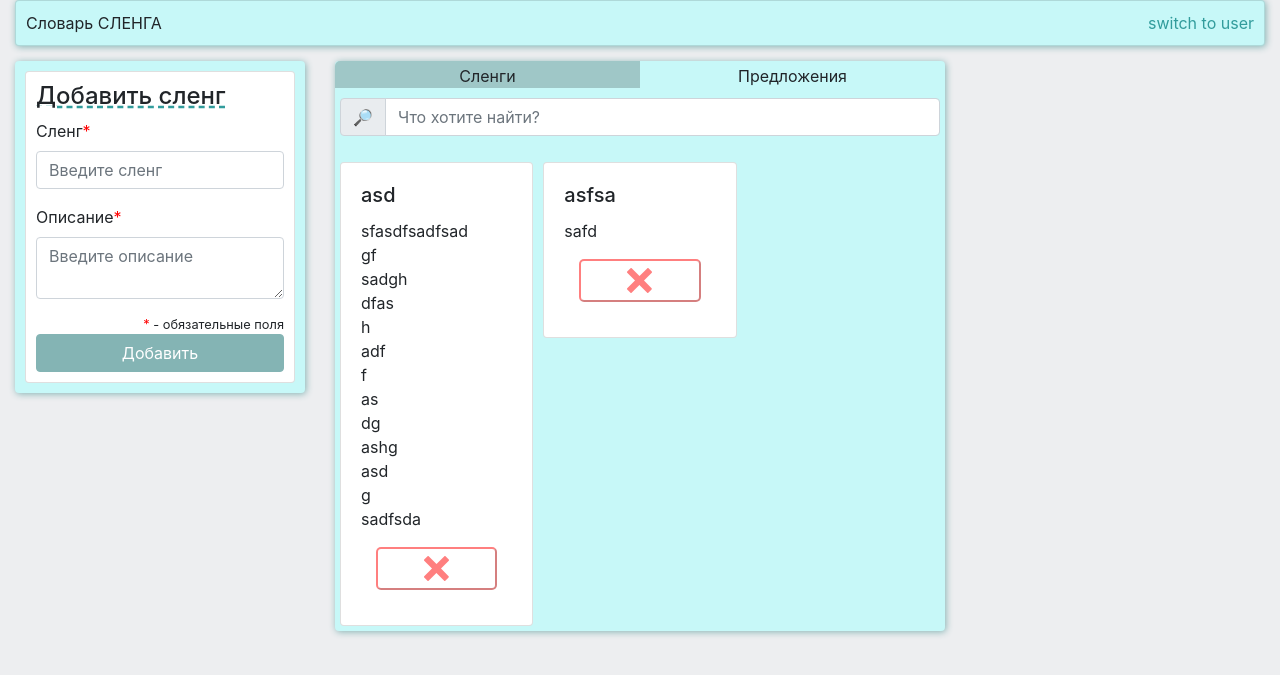
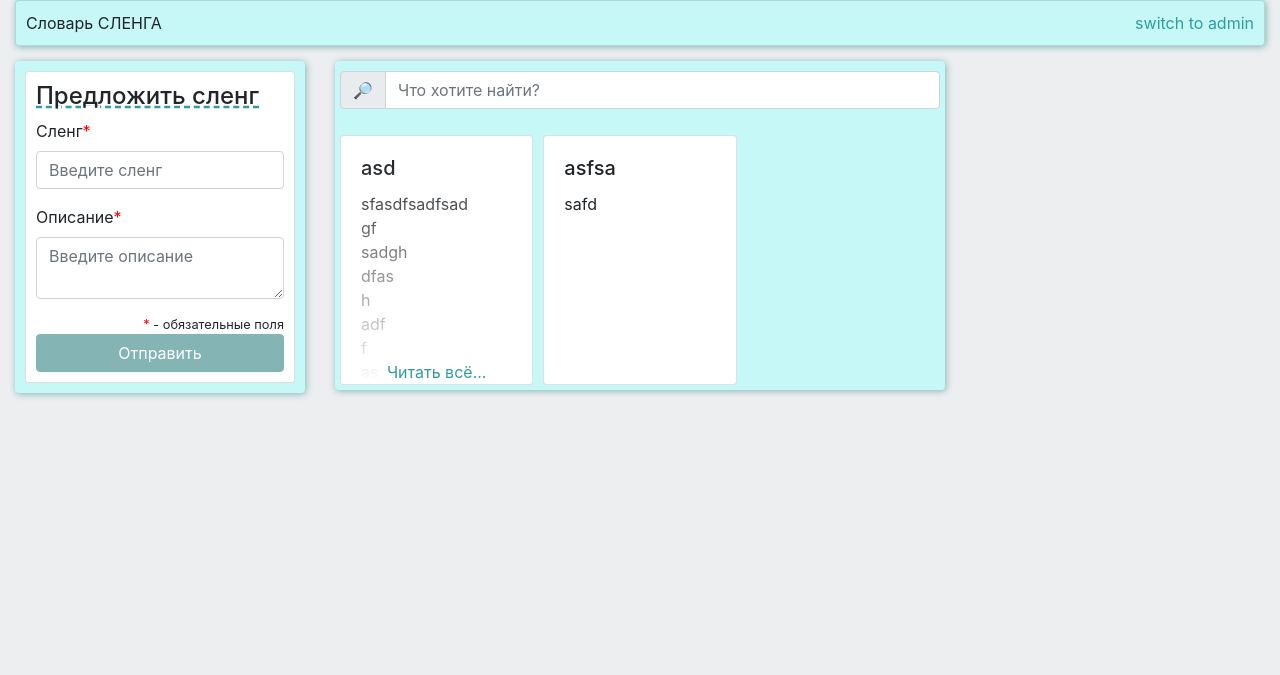
Before and after one commit to egor20042612/project, a Flask app: page / in a window 1280 px wide. Shown: the top 675 px of the page. Run offline with Flask 2, Linux system fonts and the light colour scheme; data comes from the database, SQL or seed files in the repository; both versions use the stored data as it was after the commit; some libraries are stand-ins or nearby versions.

Commit message:
New update

```diff
--- a/static/index.js
+++ b/static/index.js
@@ -1,7 +1,7 @@
 var data;
 var addingName;
 var addingDescription;
-var adminMode = true;
+var adminMode = false;
 var chekingOffers = false;
 
 
@@ -21,14 +21,17 @@ function hideModal() {
     modal.setAttribute("class", "modal fade");
     modal.style.paddingRight = "auto";
     modal.style.backgroundColor = "rgba(0, 0, 0, 0)";
-    setTimeout(() => {  modal.style.display = "none"; }, 100);
+    setTimeout(() => {
+        modal.style.display = "none";
+        if(document.getElementById("modal-body")) {document.getElementById("modal-body").remove();}
+}, 100);
 }
 function renderModal() {
     html("root", "beforeBegin",
            `<div class="modal fade" id="modal" tabindex="-1" role="dialog" aria-labelledby="exampleModalLabel" aria-hidden="true">
               <div class="modal-dialog" role="document">
                 <div class="modal-content">
-                  <div class="modal-header">
+                  <div class="modal-header" id="modal-header">
                     <h5 class="modal-title" id="modal-label"></h5>
                     <button type="button" class="close" onClick="hideModal()" aria-label="Close">
                       <span aria-hidden="true">&times;</span>
@@ -42,9 +45,13 @@ function renderModal() {
             </div>`
     );
 }
-function changeModal(head) {
+function changeModal(head, body = '') {
     document.getElementById("modal-label").innerHTML = head;
-    // document.getElementById("modal-body").innerHTML = body;
+    if(body !== '') {html('modal-header', 'afterend', `
+        <div class="modal-body" id="modal-body">
+            ${body}
+        </div>
+    `);}
 }
 
 // Requests // Requests // Requests
@@ -172,13 +179,22 @@ function renderSlangList() {
     let search = document.getElementById('searchInput').value;
     let outData = search !== '' ? data.filter(item => item.name.toUpperCase().indexOf(search.toUpperCase()) !== -1) : data;
     if(outData != '') {
-        outData.map((item) => html("slangList", "beforeend", `
+        outData.map((item) => {html("slangList", "beforeend", `
             <div class="col-xl-4 col-md-6 col-12" style="padding: 5px">
-                <div class="card">
+                <div class="card" style="overflow: hidden; height: ${adminMode ? '300px' : '250px'}; position: relative;" id="card-${item.id}">
                     <div class="card-body">
                         <h5 class="card-title">${item.name}</h5>
-                        <p class="card-text">${item.description.replace(/\\n/g, '<br>')}</p>
-                        ${ adminMode ? `<div class="row">
+                        <p class="card-text" id="card-${item.id}-text">${item.description.replace(/\\n/g, '<br>')}</p>
+                    </div>
+                </div>
+            </div>
+        `);
+        if((adminMode) || (document.getElementById(`card-${item.id}-text`).offsetHeight > 200)) {
+            html(`card-${item.id}`, 'beforeend', `
+            <div class="row more">
+                ${document.getElementById(`card-${item.id}-text`).offsetHeight > 200 ?
+                `<div class="col-12"><a href="#" class="card-link" onClick="onClickMore('${item.name}','${item.description.replace(/\\n/g, '<br>')}')">Читать всё...</a></div>` : ''}
+                    ${ adminMode ? `
                         <div class="${chekingOffers ? 'col-xl-6 col-12' : 'col-12'}" style="margin-bottom: 15px;">
                             <button style="width: 100%" class="button-clear button-clear--red" onClick="deleteSlang('${item.id}')">
                                     <svg version="1.1" id="Слой_1" xmlns="http://www.w3.org/2000/svg" xmlns:xlink="http://www.w3.org/1999/xlink" x="0px" y="0px"viewBox="0 0 25 25" style="height: 25px;margin-top: 6px;" xml:space="preserve"><path id="path1468" fill="currentColor" d="M4,0c-0.1,0-0.3,0.1-0.4,0.2L0.2,3.6c-0.3,0.3-0.3,0.8,0,1.1L8,12.5l-7.8,7.8c-0.3,0.3-0.3,0.8,0,1.1l3.3,3.3c0.3,0.3,0.8,0.3,1.1,0l7.8-7.8l7.8,7.8c0.3,0.3,0.8,0.3,1.1,0l3.3-3.3c0.3-0.3,0.3-0.8,0-1.1L17,12.5l7.8-7.8c0.3-0.3,0.3-0.8,0-1.1l-3.3-3.3c-0.3-0.3-0.8-0.3-1.1,0L12.5,8L4.7,0.3C4.5,0,4.2,0,4,0z"/></svg>
@@ -190,11 +206,10 @@ function renderSlangList() {
                             </button>
                         </div>`
                     : ''}
-                        </div>` : ''}
+                ` : ''}
             </div>
-                </div>
-            </div>
-        `));
+        `)};
+        })
     } else {
         html("slangList", "beforeend", `<div class="container-fluid" style="font-size: 40px;color: rgba(0, 0, 0, 0.3);text-align: center;">${search !== '' ? 'По такому запросу ничего не найдено.' : 'Этот список пуст...'}</div>`)
     }
@@ -291,6 +306,10 @@ function changeRole() {
     document.getElementById('searchInput').value = '';
     renderRoot();
 }
+function onClickMore(name, body) {
+    changeModal(name, body);
+    showModal();
+}
 
 // CODE TO RUN
 
--- a/templates/index.html
+++ b/templates/index.html
@@ -102,6 +102,16 @@
       .category--selected {
         background-color: rgba(0, 0, 0, 0.2);
       }
+      .more {
+        position: absolute;
+        width: 100%;
+        text-align: center;
+        background: linear-gradient(0deg, white, transparent);
+        bottom: 0;
+        left: 0;
+        padding-top: 200px;
+        right: 0;
+      }
     </style>
   </head>
 <body id="body">
```
Also changed, not shown: database.db, 1 other file. Lines whose indentation alone changed are shown as unchanged.
